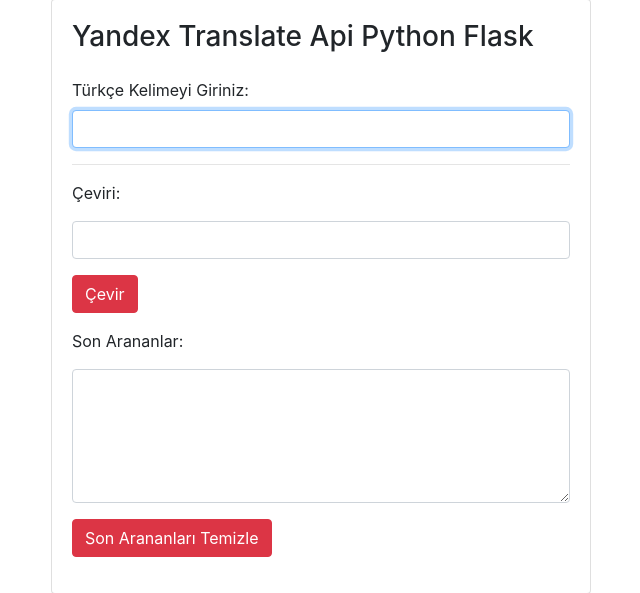
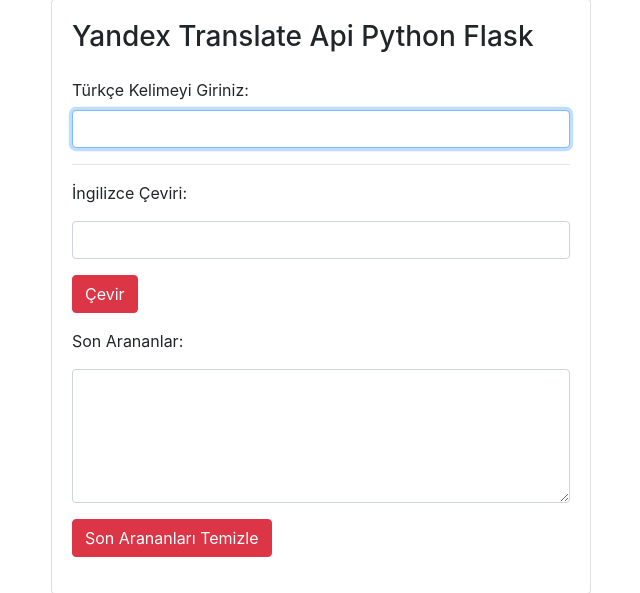
Before and after one commit to demirtaserdem/yandex-translate-api-flask, a Flask app: page / in a window 1280 px wide. Shown: the part 49-642 px from the top of the page, without its empty margins (319-959 px from the left). Run offline with Flask 2, Linux system fonts and the light colour scheme; some libraries are stand-ins or nearby versions.

Commit message:
ingilizce eklendi

```diff
--- a/templates/index.html
+++ b/templates/index.html
@@ -28,7 +28,7 @@
                         <hr>
 
                         <div class="form-group">
-                            <p>Çeviri:</p>
+                            <p>İngilizce Çeviri:</p>
                             {% if info %}
                                 <input type="text" readonly class="form-control" name = "output_word" value="{{info.input_word}} --->>> {{info.output_word}}" autocomplete="off">
                             {% else %}
```
